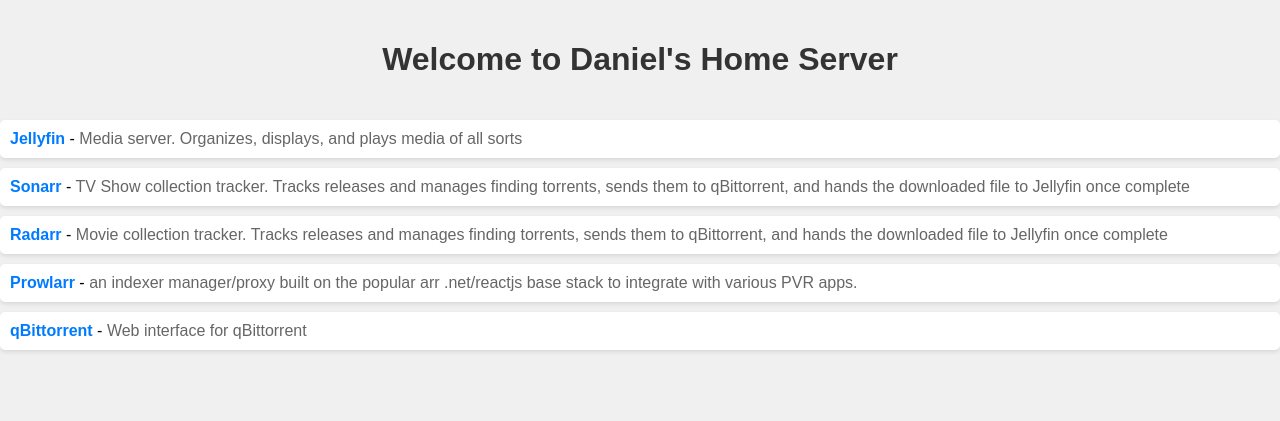
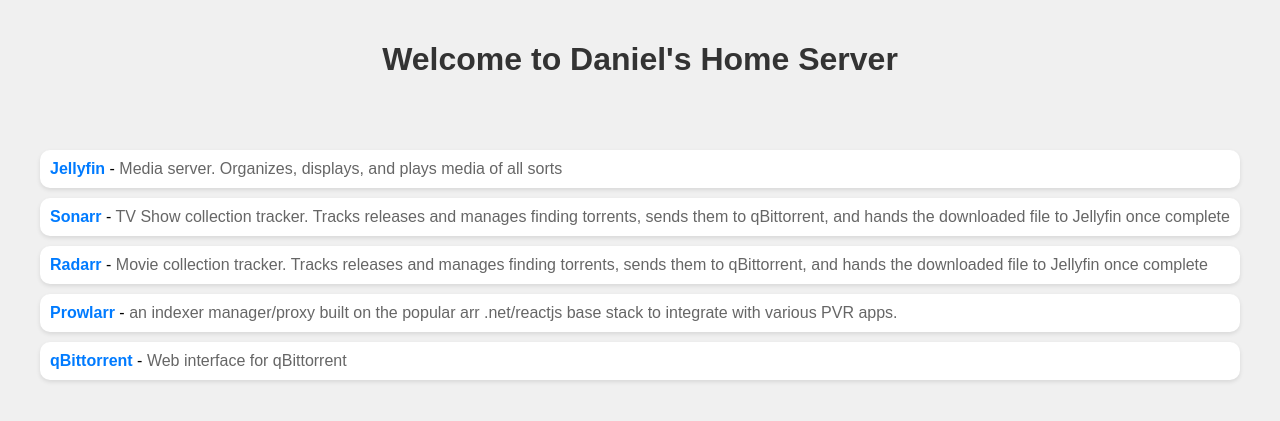
Before and after one commit to DanielKarp/NAS_home, a Flask app: page / in a window 1280 px wide. Shown: the top 421 px of the page. Run offline with Flask 3, Linux system fonts and the light colour scheme.

Commit message:
improved formatting

```diff
--- a/templates/home.html
+++ b/templates/home.html
@@ -16,12 +16,12 @@
         }
         ul {
             list-style-type: none;
-            padding: 0;
-            margin: 0;
+            padding: 20px;
+            margin: 20px;
         }
         li {
             background-color: #fff;
-            border-radius: 5px;
+            border-radius: 10px;
             margin: 10px 0;
             padding: 10px;
             box-shadow: 0 2px 4px rgba(0, 0, 0, 0.1);
```
